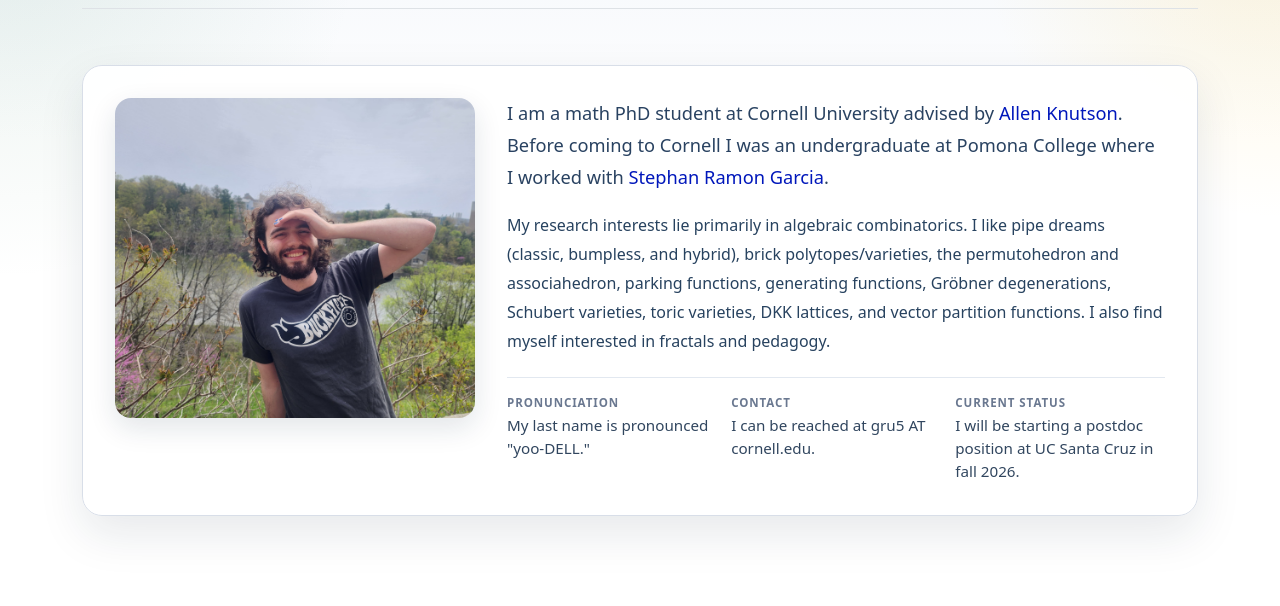
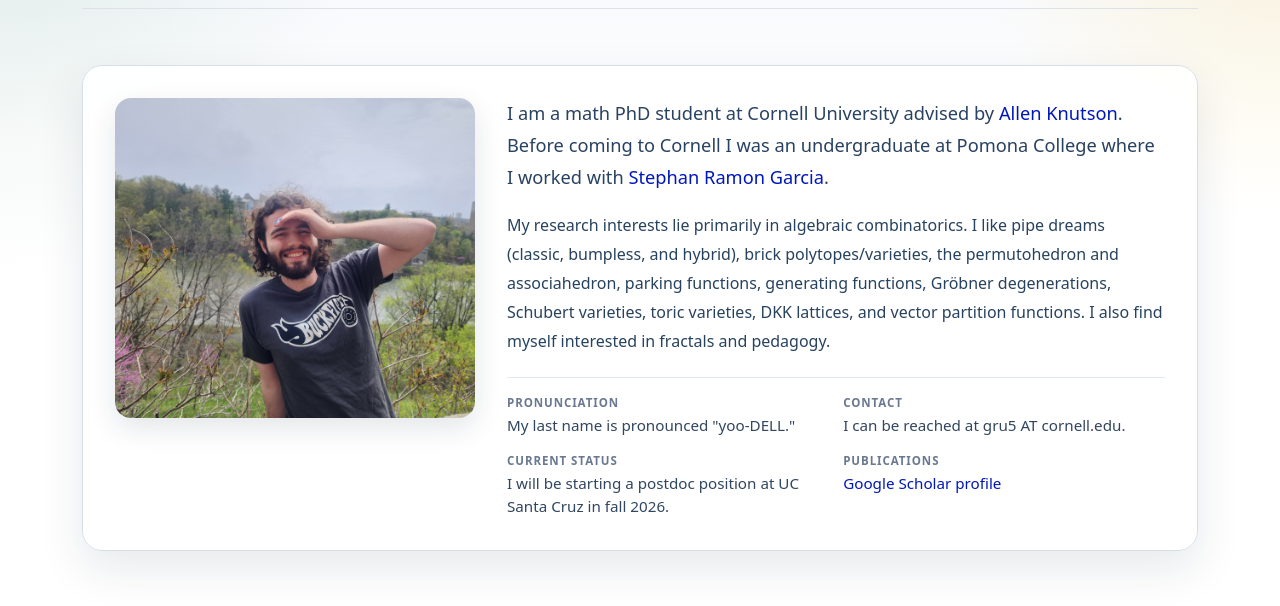
Before and after one commit to gabeu/gabeu.github.io, a plain HTML site: page index.html in a window 1280 px wide. Shown: the part 84-690 px from the top of the page. Drawn offline with Linux system fonts and the light colour scheme.

Commit message:
Add google scholar and format homepage meta items as a 2x2 grid

```diff
--- a/headers.css
+++ b/headers.css
@@ -255,7 +255,7 @@ body {
 
 .home-meta {
   display: grid;
-  grid-template-columns: repeat(3, minmax(0, 1fr));
+  grid-template-columns: repeat(2, minmax(0, 1fr));
   gap: 0.9rem;
   margin-top: 1.35rem;
   padding-top: 1rem;
--- a/index.html
+++ b/index.html
@@ -60,6 +60,10 @@
                  <span class="home-meta-label">Current Status</span>
                  <p>I will be starting a postdoc position at UC Santa Cruz in fall 2026.</p>
                </div>
+               <div class="home-meta-item">
+                 <span class="home-meta-label">Publications</span>
+                 <p><a href="https://scholar.google.com/citations?user=wmN-ZFkAAAAJ">Google Scholar profile</a></p>
+               </div>
              </div>
            </div>
          </div>
```
